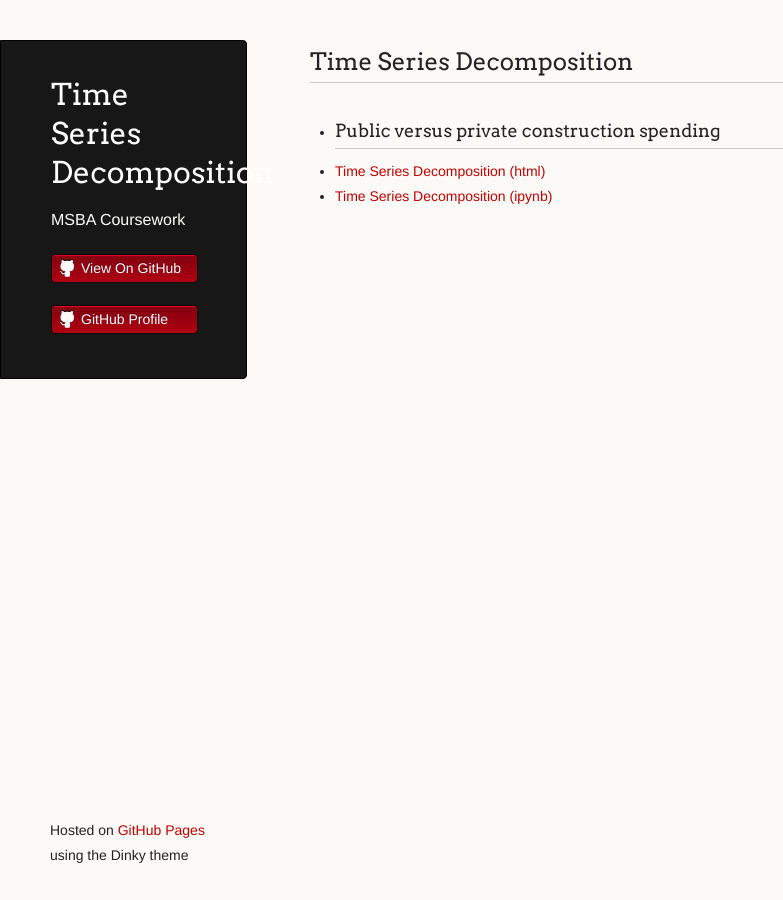
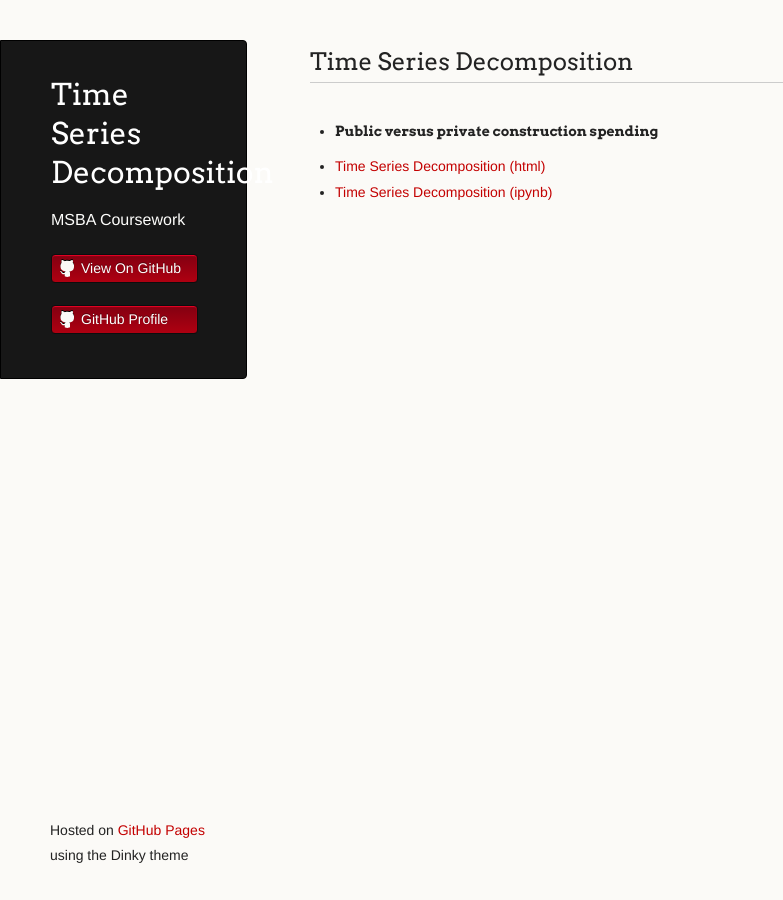
Before and after one commit to brendabuckner/brendabuckner.github.io, a Jekyll site: the page built from timeseries/index.md, in a window 1280 px wide. Shown: the whole page, without its empty margins (0-783 px from the left). Built offline with Jekyll 4.4.1, drawn with Linux system fonts in a browser that asks for light colours; our own code applies the rules of GitHub Pages for plain Markdown files.

```diff
--- a/timeseries/index.md
+++ b/timeseries/index.md
@@ -1,8 +1,9 @@
 ---
+
 ---
 
 ## Time Series Decomposition
 
-- ### Public versus private construction spending
+- #### Public versus private construction spending
  - [Time Series Decomposition (html)](M3TimeSeries.html)
  - [Time Series Decomposition (ipynb)](M3TimeSeries.ipynb)
```
